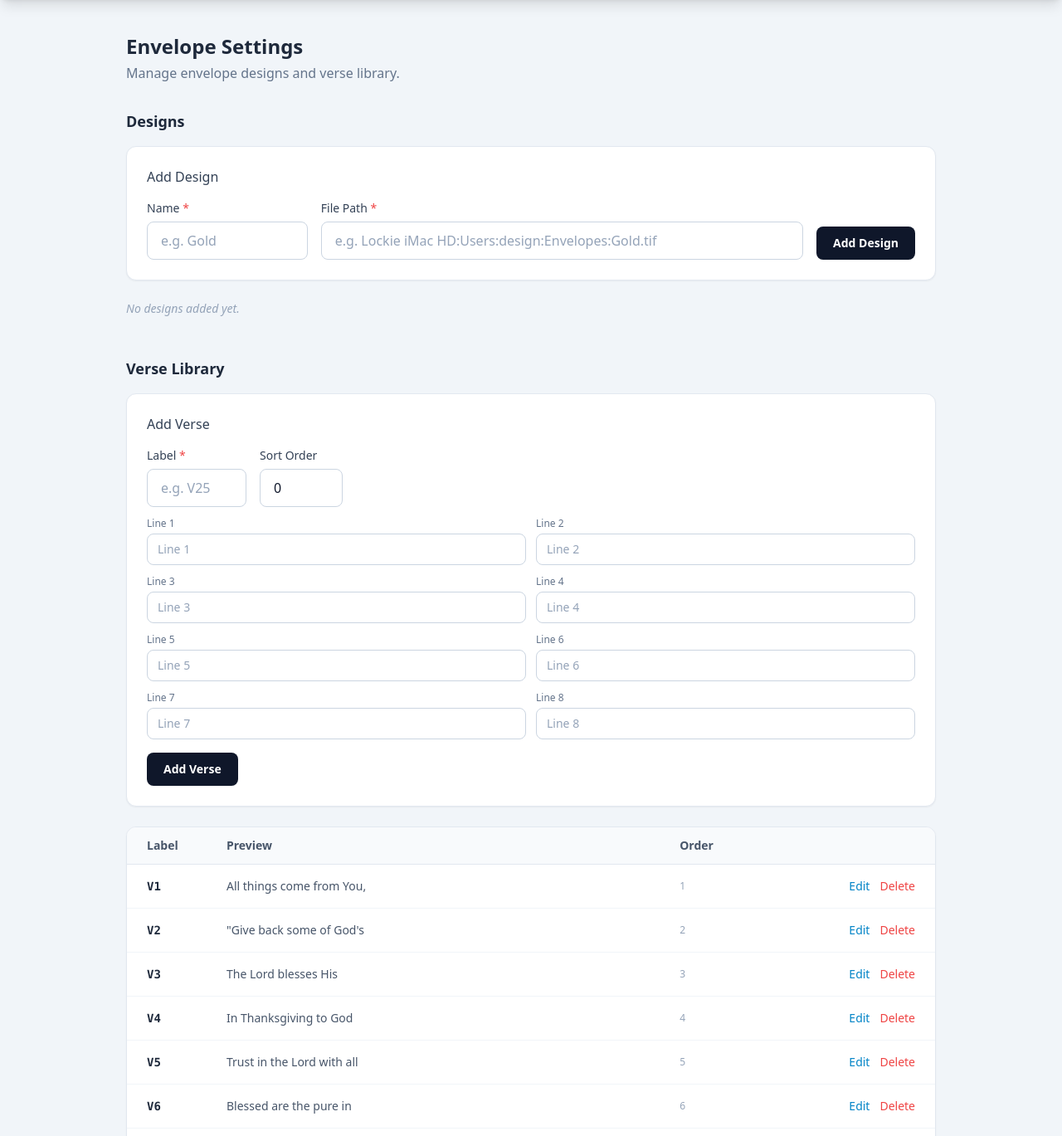
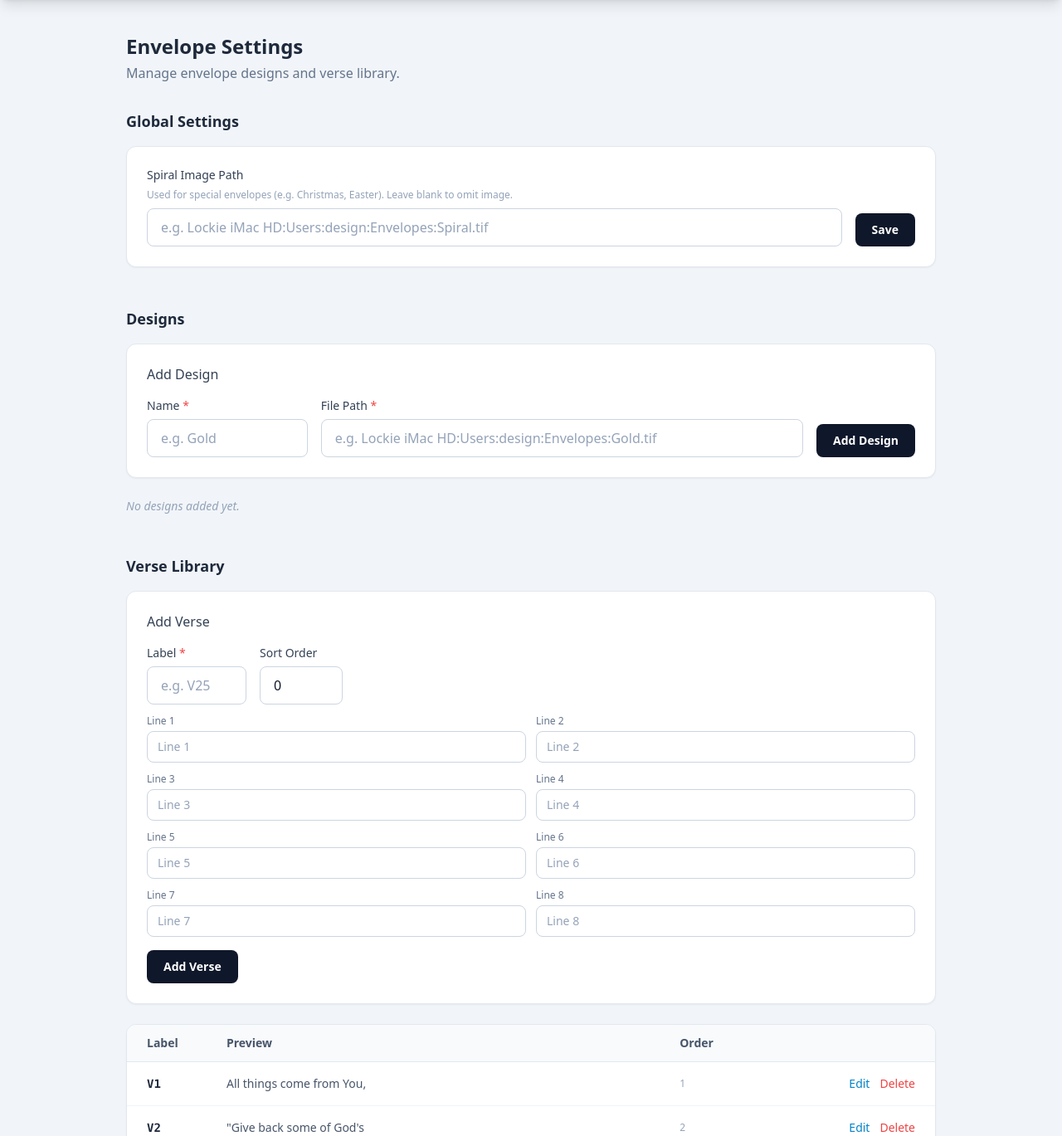
Before and after one commit to lockiegroup/Lockie-Portal, a Laravel app: page /admin/envelope-settings in a window 1280 px wide. Shown: the part 80-1449 px from the top of the page at 83% size. Run offline with Laravel 12, Linux system fonts and the light colour scheme; a user stored in the database is signed in; data comes from the database, SQL or seed files in the repository; data that the repository does not hold is empty; style sheets or scripts are compiled from the project's sources.

Commit message:
Add spiral image path setting for special envelopes
- New envelope_settings table (key-value) seeded with spiral_image_path
- EnvelopeSetting model with getValue/setValue helpers
- Admin settings page: Global Settings section to set/update spiral path
- Special envelopes now use spiral path in column G; weekly use design path

https://claude.ai/code/session_013iz5Vqi1cue41teZZArgyy

```diff
--- a/app/Http/Controllers/Admin/EnvelopeSettingsController.php
+++ b/app/Http/Controllers/Admin/EnvelopeSettingsController.php
@@ -4,6 +4,7 @@ namespace App\Http\Controllers\Admin;
 
 use App\Http\Controllers\Controller;
 use App\Models\EnvelopeDesign;
+use App\Models\EnvelopeSetting;
 use App\Models\EnvelopeVerse;
 use Illuminate\Http\Request;
 
@@ -11,10 +12,19 @@ class EnvelopeSettingsController extends Controller
 {
     public function index()
     {
-        $verses  = EnvelopeVerse::orderBy('sort_order')->get();
-        $designs = EnvelopeDesign::orderBy('name')->get();
+        $verses      = EnvelopeVerse::orderBy('sort_order')->get();
+        $designs     = EnvelopeDesign::orderBy('name')->get();
+        $spiralPath  = EnvelopeSetting::getValue('spiral_image_path');
 
-        return view('admin.envelope-settings.index', compact('verses', 'designs'));
+        return view('admin.envelope-settings.index', compact('verses', 'designs', 'spiralPath'));
+    }
+
+    public function updateSpiralPath(Request $r)
+    {
+        $r->validate(['spiral_image_path' => 'nullable|string|max:500']);
+        EnvelopeSetting::setValue('spiral_image_path', trim($r->spiral_image_path ?? ''));
+
+        return back()->with('success', 'Spiral image path saved.');
     }
 
     public function storeVerse(Request $r)
--- a/app/Http/Controllers/ChurchEnvelopeController.php
+++ b/app/Http/Controllers/ChurchEnvelopeController.php
@@ -3,6 +3,7 @@
 namespace App\Http\Controllers;
 
 use App\Models\EnvelopeDesign;
+use App\Models\EnvelopeSetting;
 use App\Models\EnvelopeVerse;
 use Carbon\Carbon;
 use Illuminate\Http\Request;
@@ -56,9 +57,10 @@ class ChurchEnvelopeController extends Controller
             $weeklyVt[] = trim($vtInputs[$i] ?? '');
         }
 
-        $imagePath = $request->design_id
+        $imagePath   = $request->design_id
             ? EnvelopeDesign::find($request->design_id)?->path ?? ''
             : '';
+        $spiralPath  = EnvelopeSetting::getValue('spiral_image_path');
 
         $verses = EnvelopeVerse::orderBy('sort_order')->get();
 
@@ -173,7 +175,7 @@ class ChurchEnvelopeController extends Controller
                 $sheet->fromArray(
                     [$lineNum, $day, $month, $year,
                      $setLeft ?? '', $setRight ?? '',
-                     $imagePath, '',
+                     $isSpecial ? $spiralPath : $imagePath, '',
                      $church, $town, $diocese1, $diocese2, $diocese3,
                      ...$rowVt],
                     null, 'A' . $row
--- /dev/null
+++ b/app/Models/EnvelopeSetting.php
@@ -0,0 +1,20 @@
+<?php
+
+namespace App\Models;
+
+use Illuminate\Database\Eloquent\Model;
+
+class EnvelopeSetting extends Model
+{
+    protected $fillable = ['key', 'value'];
+
+    public static function getValue(string $key, string $default = ''): string
+    {
+        return static::where('key', $key)->value('value') ?? $default;
+    }
+
+    public static function setValue(string $key, string $value): void
+    {
+        static::updateOrCreate(['key' => $key], ['value' => $value]);
+    }
+}
--- a/resources/views/admin/envelope-settings/index.blade.php
+++ b/resources/views/admin/envelope-settings/index.blade.php
@@ -25,6 +25,34 @@
                 {{ $errors->first() }}
             </div>
         @endif
+
+        {{-- ================================================================ --}}
+        {{-- GLOBAL SETTINGS                                                  --}}
+        {{-- ================================================================ --}}
+        <section class="mb-12">
+            <h2 class="text-lg font-semibold text-slate-800 mb-4">Global Settings</h2>
+            <div class="bg-white rounded-xl shadow-sm border border-slate-200 p-6">
+                <form action="{{ route('admin.envelope-settings.spiral-path.update') }}" method="POST">
+                    @csrf
+                    <div style="display:flex;gap:16px;align-items:flex-end;flex-wrap:wrap;">
+                        <div style="flex:1;min-width:260px;">
+                            <label class="block text-sm font-medium text-slate-700 mb-1.5">Spiral Image Path</label>
+                            <p class="text-xs text-slate-400 mb-2">Used for special envelopes (e.g. Christmas, Easter). Leave blank to omit image.</p>
+                            <input type="text" name="spiral_image_path"
+                                value="{{ $spiralPath }}"
+                                placeholder="e.g. Lockie iMac HD:Users:design:Envelopes:Spiral.tif"
+                                class="w-full px-4 py-2.5 rounded-lg border border-slate-300 text-slate-900 placeholder-slate-400 focus:outline-none focus:ring-2 focus:ring-sky-500 focus:border-transparent transition">
+                        </div>
+                        <div>
+                            <button type="submit"
+                                class="px-5 py-2.5 bg-slate-900 hover:bg-slate-700 text-white text-sm font-semibold rounded-lg transition-colors">
+                                Save
+                            </button>
+                        </div>
+                    </div>
+                </form>
+            </div>
+        </section>
 
         {{-- ================================================================ --}}
         {{-- DESIGNS SECTION                                                  --}}
--- a/routes/web.php
+++ b/routes/web.php
@@ -73,6 +73,7 @@ Route::middleware(['auth', 'otp'])->group(function () {
             Route::post('/verses', [EnvelopeSettingsController::class, 'storeVerse'])->name('verses.store');
             Route::put('/verses/{verse}', [EnvelopeSettingsController::class, 'updateVerse'])->name('verses.update');
             Route::delete('/verses/{verse}', [EnvelopeSettingsController::class, 'destroyVerse'])->name('verses.destroy');
+            Route::post('/spiral-path', [EnvelopeSettingsController::class, 'updateSpiralPath'])->name('spiral-path.update');
             Route::post('/designs', [EnvelopeSettingsController::class, 'storeDesign'])->name('designs.store');
             Route::put('/designs/{design}', [EnvelopeSettingsController::class, 'updateDesign'])->name('designs.update');
             Route::delete('/designs/{design}', [EnvelopeSettingsController::class, 'destroyDesign'])->name('designs.destroy');
```
Also changed, not shown: database/migrations/2026_04_20_000003_create_envelope_settings_table.php (added).
